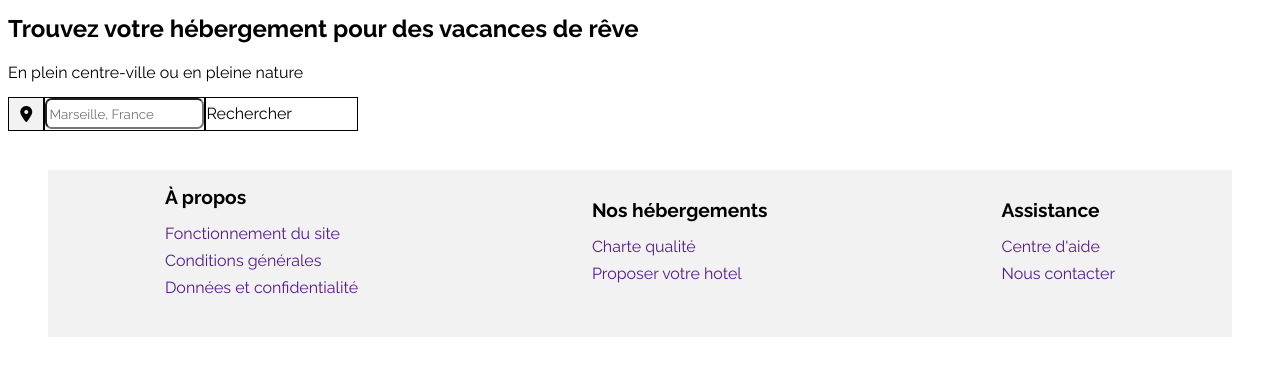
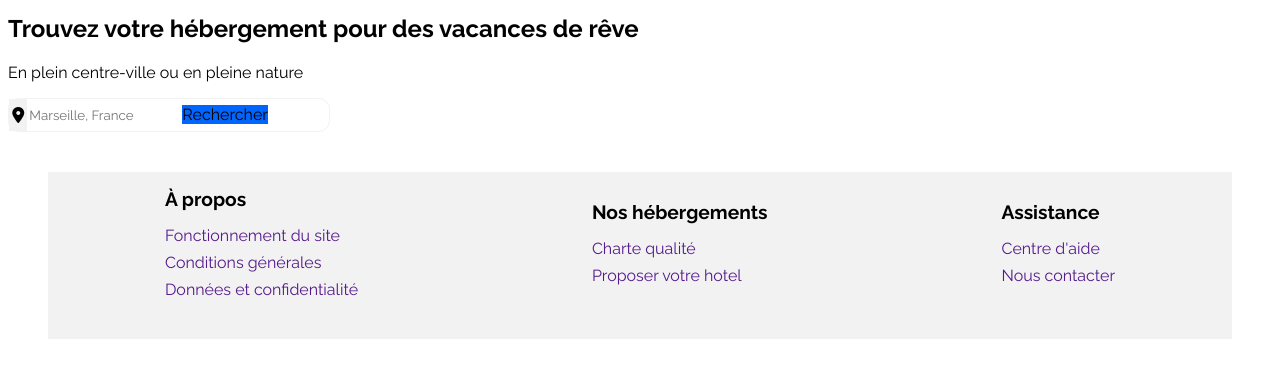
Before and after one commit to Steviggio/Booki, a plain HTML site: page index.html in a window 1280 px wide. Shown: the part 110-488 px from the top of the page. Drawn offline with Linux system fonts and the light colour scheme.

Commit message:
Trying div names to order things and properties

```diff
--- a/index.html
+++ b/index.html
@@ -26,14 +26,14 @@
                 <h2>Trouvez votre hébergement pour des vacances de rêve</h2>
                 <p>En plein centre-ville ou en pleine nature</p>
                 <article class="search-bar flexCenter">
-                    <div class="greyBackground icon flexCenter">
+                    <div class="greyBackground icon flexCenter  noBorder">
                         <i class="fa-sharp fa-solid fa-location-dot"></i>
                     </div>
-                    <div class="input">
-                        <input type="text" placeholder="Marseille, France">
+                    <div>
+                        <input class="flexCenter noBorder" type="text" placeholder="Marseille, France">
                     </div>
-                    <div class="flexCenter">
-                        <p>Rechercher</p>
+                    <div class="searchArg flexCenter">
+                        <p class="blueBackground flexCenter noBorder">Rechercher</p>
                     </div>
                 </article>
             </div>
--- a/style.css
+++ b/style.css
@@ -1,5 +1,10 @@
 * {
     font-family: 'Raleway', sans-serif;
+}
+
+:root {
+    --back_blue: #0065FC;
+    --back_grey: #F2F2F2;
 }
 
 .flexCenter {
@@ -13,7 +18,11 @@ nav {
 }
 
 .greyBackground {
-    background-color: #F2F2F2
+    background-color: var(--back_grey)
+}
+
+.blueBackground {
+    background-color: var(--back_blue);
 }
 
 header {
@@ -36,7 +45,7 @@ nav img {
 
 footer {
     display: flex;
-    background-color: #F2F2F2;
+    background-color: var(--back_grey);
     margin: 2.5em;
     padding-bottom: 2em;
     justify-content: space-around;
@@ -58,23 +67,28 @@ footer {
 }
 
 .search-bar {
-    width:350px;
+    width: 20em;
     height: 2em;
     justify-content: flex-start;
+    border: solid 1px;
+    border-radius: 0.7em;
+    border-color: var(--back_grey);
 }
 
-.search-bar div {
-    border: solid 1px;
-    height: 100%;
-    width: 100%;
+.noBorder {
+        border: none;
 }
 
 div.icon {
     justify-content: center;
-    width: 5em;
+    width: 2.5em;
+    height: 100%;
 }
 
-.input input {
-    height: 80%;
-    border-radius: 0.5em;
+.full_height{
+    height: 100%;
 }
+
+.searchArg {
+    width: 100%;
+}
```
